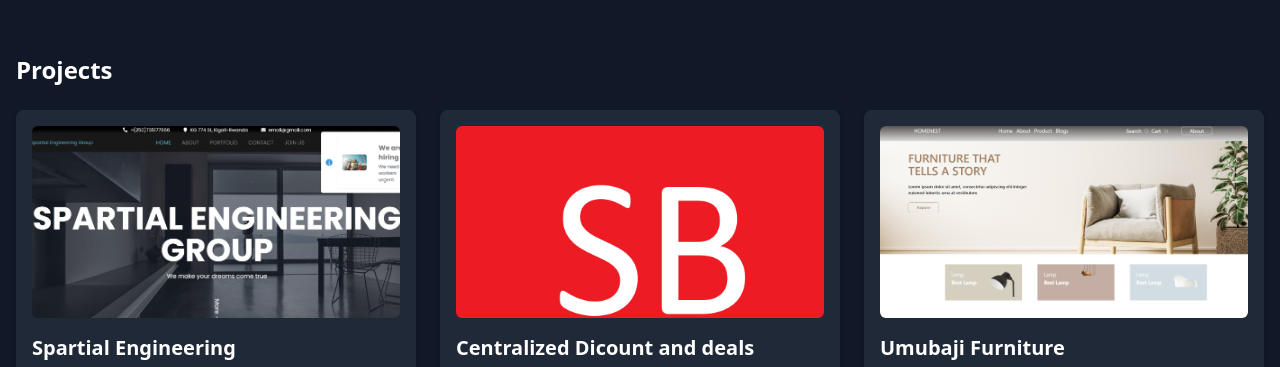
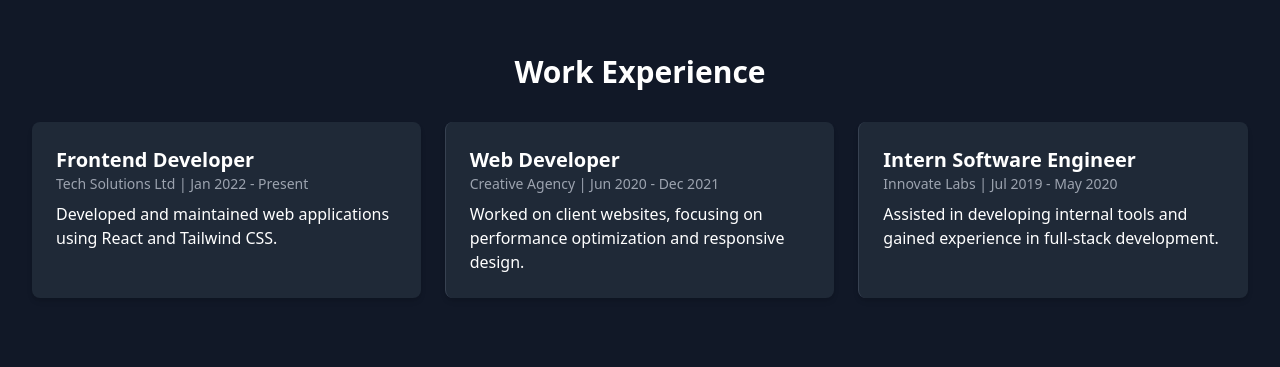
Before and after one commit to Mike-0123/Myresume, a React (Vite) app: page / in a window 1280 px wide. Shown: the part 1242-1609 px from the top of the page. Built offline with nearby package versions, Linux system fonts and the light colour scheme.

Commit message:
new experience

```diff
--- /dev/null
+++ b/src/Components/Experience.jsx
@@ -0,0 +1,46 @@
+import React from 'react';
+
+const Experience = () => {
+  const experiences = [
+    {
+      role: 'Frontend Developer',
+      company: 'Tech Solutions Ltd',
+      duration: 'Jan 2022 - Present',
+      description: 'Developed and maintained web applications using React and Tailwind CSS.',
+    },
+    {
+      role: 'Web Developer',
+      company: 'Creative Agency',
+      duration: 'Jun 2020 - Dec 2021',
+      description: 'Worked on client websites, focusing on performance optimization and responsive design.',
+    },
+    {
+      role: 'Intern Software Engineer',
+      company: 'Innovate Labs',
+      duration: 'Jul 2019 - May 2020',
+      description: 'Assisted in developing internal tools and gained experience in full-stack development.',
+    },
+  ];
+
+  return (
+    <div className="bg-gray-900 text-white p-8">
+      <h2 className="text-3xl font-bold mb-8 text-center">Work Experience</h2>
+      <div className="flex flex-col md:flex-row justify-between md:space-x-6">
+        {experiences.map((experience, index) => (
+          <div
+            key={index}
+            className={`flex-1 bg-gray-800 p-6 rounded-lg shadow-md hover:bg-gray-700 transition duration-300 ${
+              index !== 0 ? 'md:border-l md:border-gray-700' : ''
+            }`}
+          >
+            <h3 className="text-xl font-semibold">{experience.role}</h3>
+            <p className="text-sm text-gray-400">{experience.company} | {experience.duration}</p>
+            <p className="mt-2">{experience.description}</p>
+          </div>
+        ))}
+      </div>
+    </div>
+  );
+};
+
+export default Experience;
--- a/src/Pages/Home.jsx
+++ b/src/Pages/Home.jsx
@@ -9,6 +9,7 @@ import Contact from "../Components/MapandForm";
 import Footer from "../Components/Footer";
 import Projects from "../Components/Project";
 import WhatsAppButton from "../Components/Whatsapp";
+import Experience from "../Components/Experience";
 
 
 
@@ -19,6 +20,7 @@ export default function Home() {
 <Navivgation/>
 <HelloSection/>
 <Background/>
+<Experience/>
 <Projects/>
 <Contact/>
 <Footer/>
```
